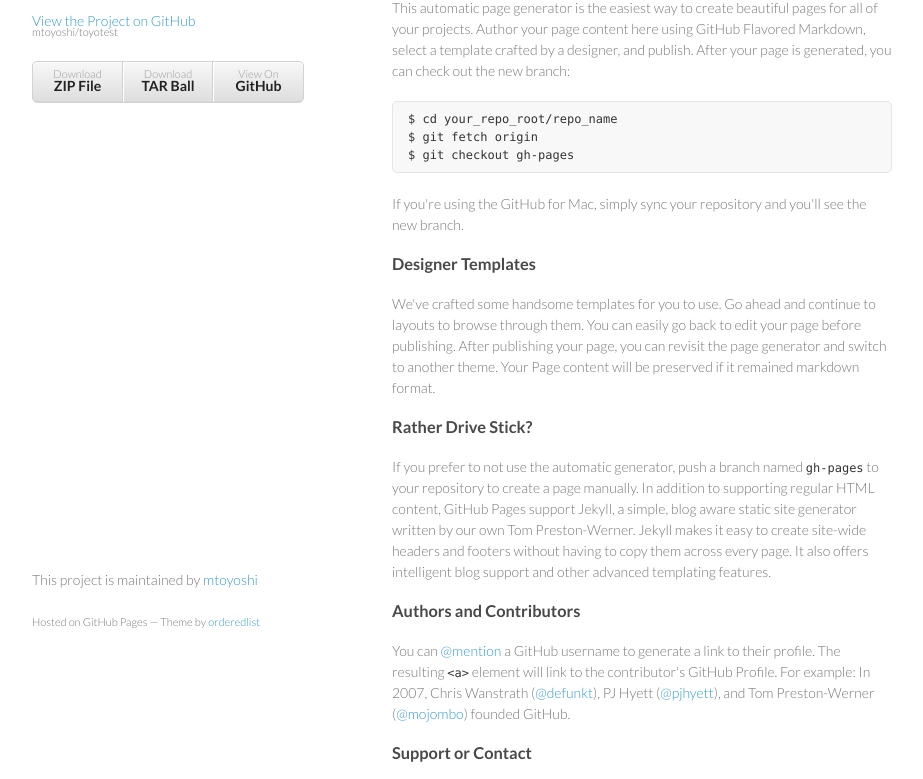
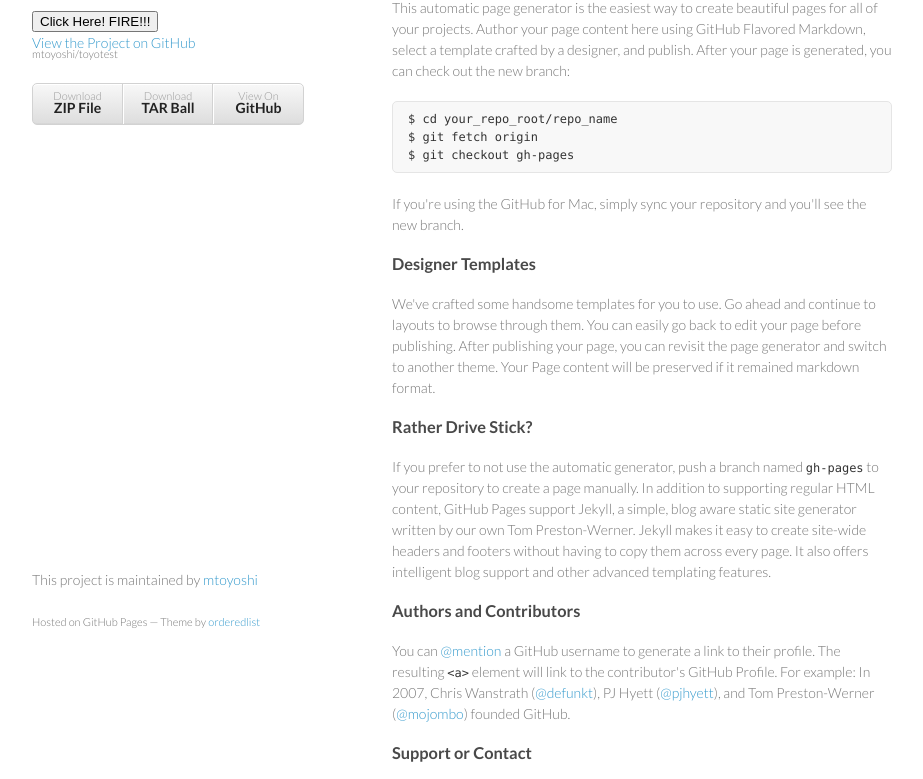
Before and after one commit to mtoyoshi/toyotest, a plain HTML site: page index.html in a window 1280 px wide. Shown: the part 99-878 px from the top of the page, without its empty margins (178-1101 px from the left). Drawn offline with Linux system fonts and the light colour scheme.

Commit message:
Update index.html

```diff
--- a/index.html
+++ b/index.html
@@ -16,7 +16,7 @@
     <div class="wrapper">
       <header>
         <h1>toyoshima!</h1>
-        <p></p>
+        <button id="btn1" name="hoge">Click Here! FIRE!!!</button>
 
         <p class="view"><a href="https://github.com/mtoyoshi/toyotest">View the Project on GitHub <small>mtoyoshi/toyotest</small></a></p>
 
```
